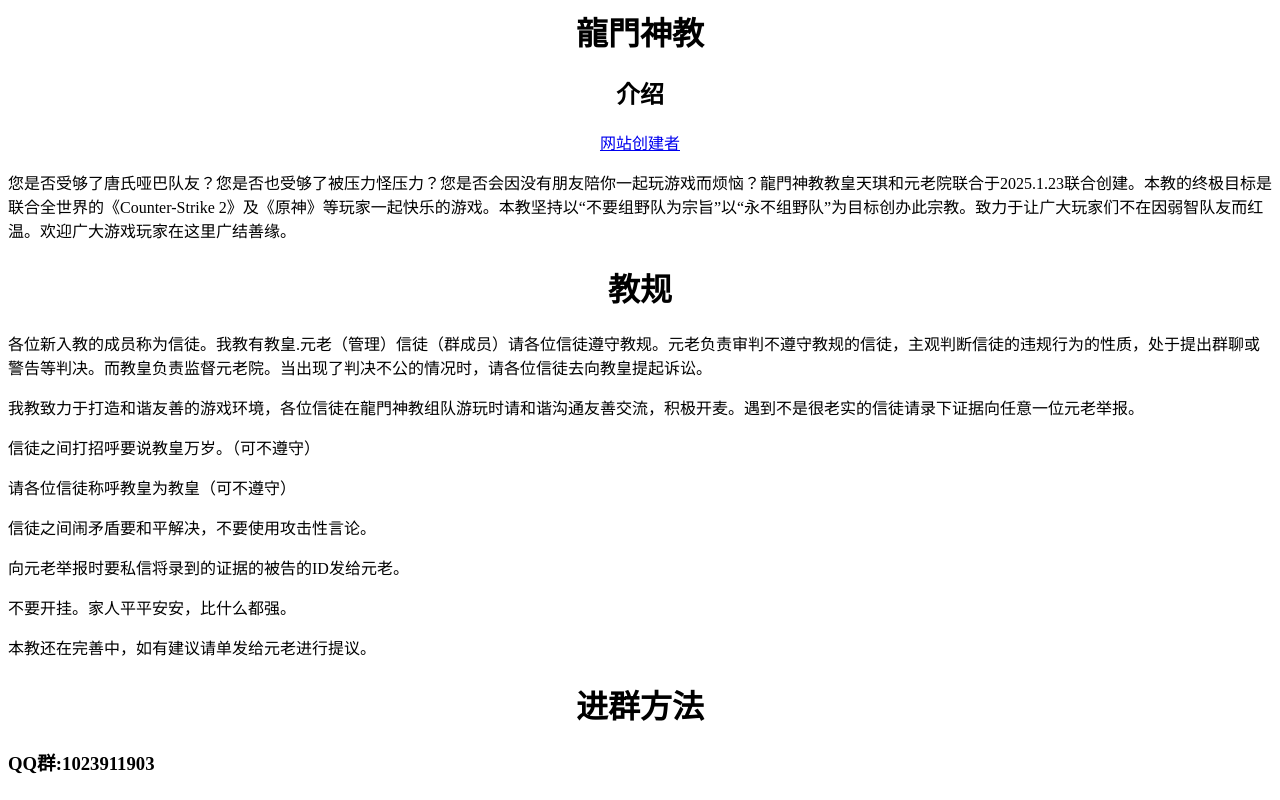
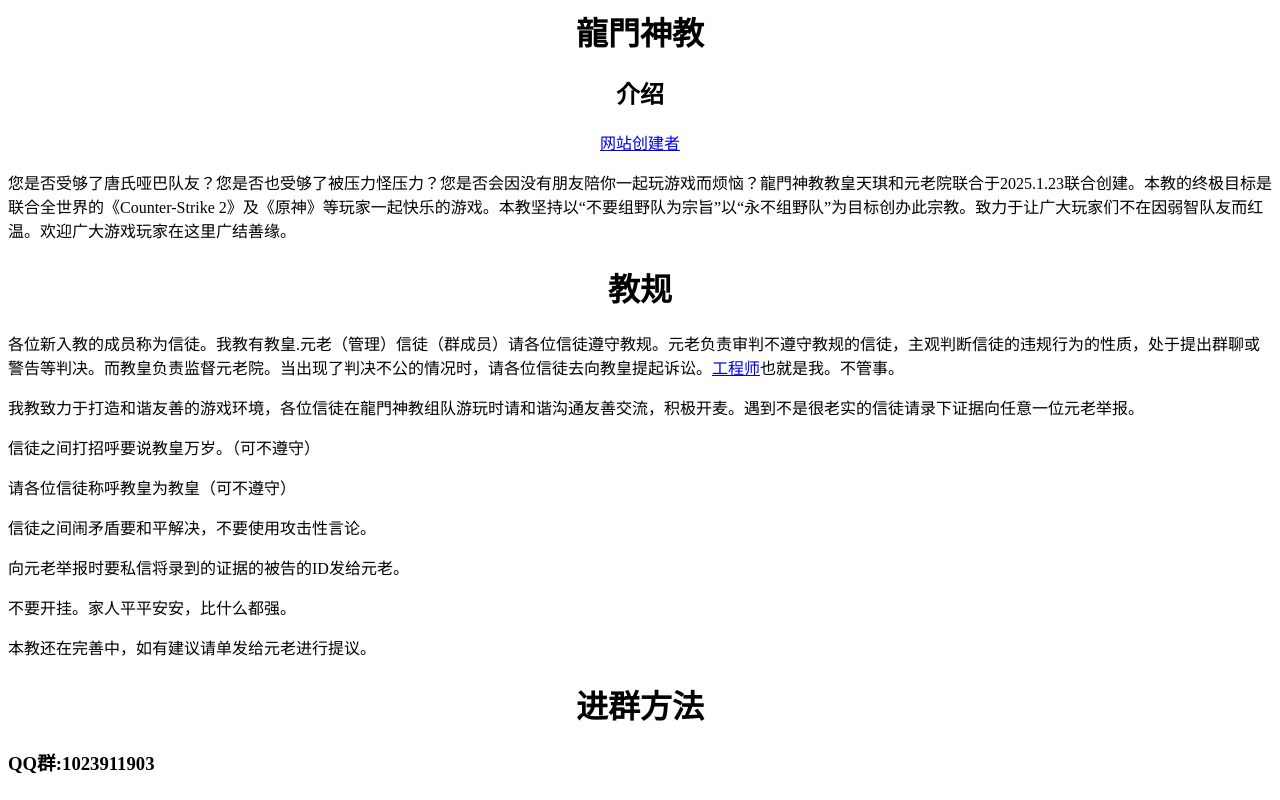
Before and after one commit to 641392/4, a plain HTML site: page index.html in a window 1280 px wide. Drawn offline with Linux system fonts and the light colour scheme.

Commit message:
Update index.html

```diff
--- a/index.html
+++ b/index.html
@@ -18,7 +18,7 @@ text-align:center;"
 <h1>教规</h1>
 </div >
 <p>
-  各位新入教的成员称为信徒。我教有教皇.元老（管理）信徒（群成员）请各位信徒遵守教规。元老负责审判不遵守教规的信徒，主观判断信徒的违规行为的性质，处于提出群聊或警告等判决。而教皇负责监督元老院。当出现了判决不公的情况时，请各位信徒去向教皇提起诉讼。
+  各位新入教的成员称为信徒。我教有教皇.元老（管理）信徒（群成员）请各位信徒遵守教规。元老负责审判不遵守教规的信徒，主观判断信徒的违规行为的性质，处于提出群聊或警告等判决。而教皇负责监督元老院。当出现了判决不公的情况时，请各位信徒去向教皇提起诉讼。<a href="https://641392.github.io/-/">工程师</a>也就是我。不管事。
 </p>
 <p>
   我教致力于打造和谐友善的游戏环境，各位信徒在龍門神教组队游玩时请和谐沟通友善交流，积极开麦。遇到不是很老实的信徒请录下证据向任意一位元老举报。
```
